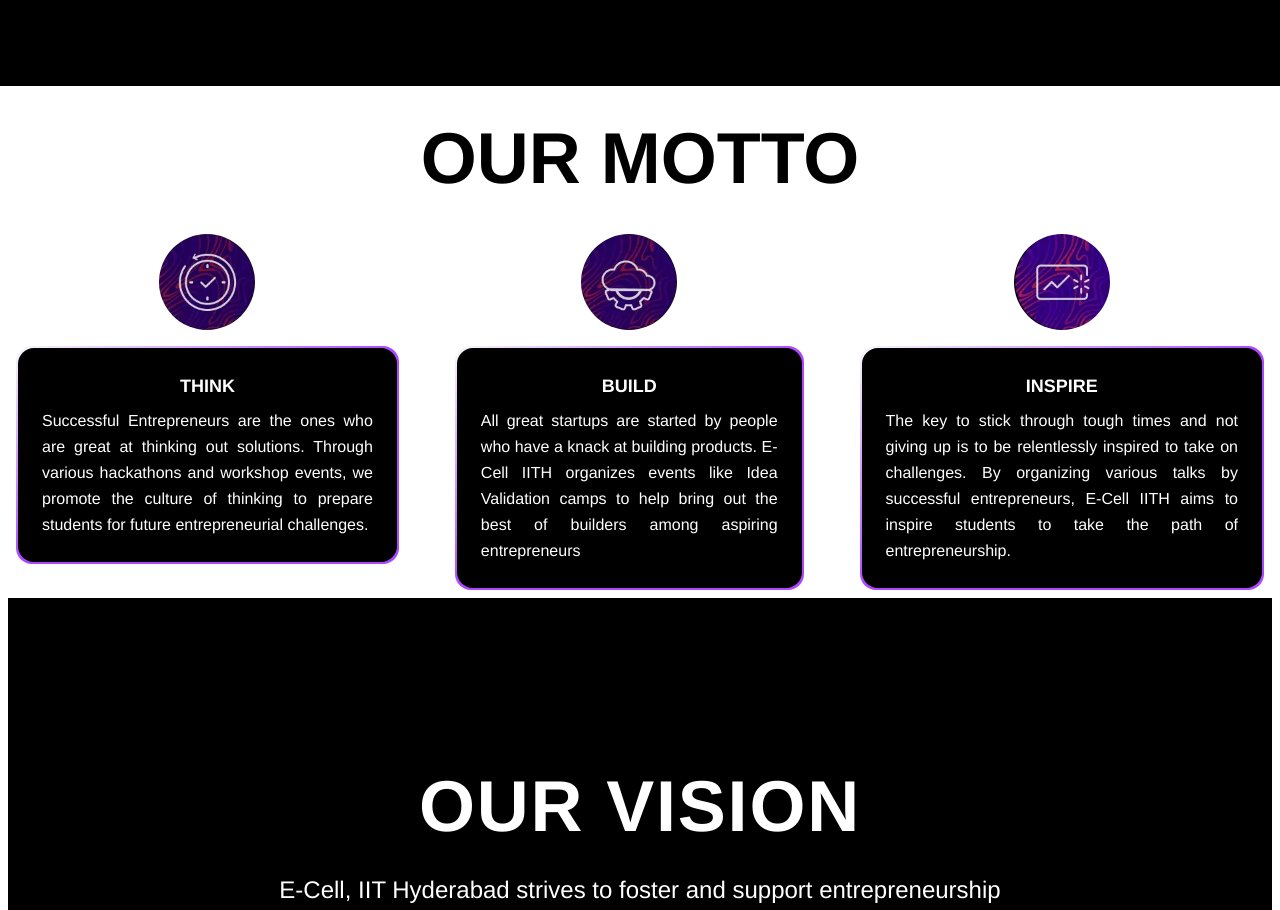
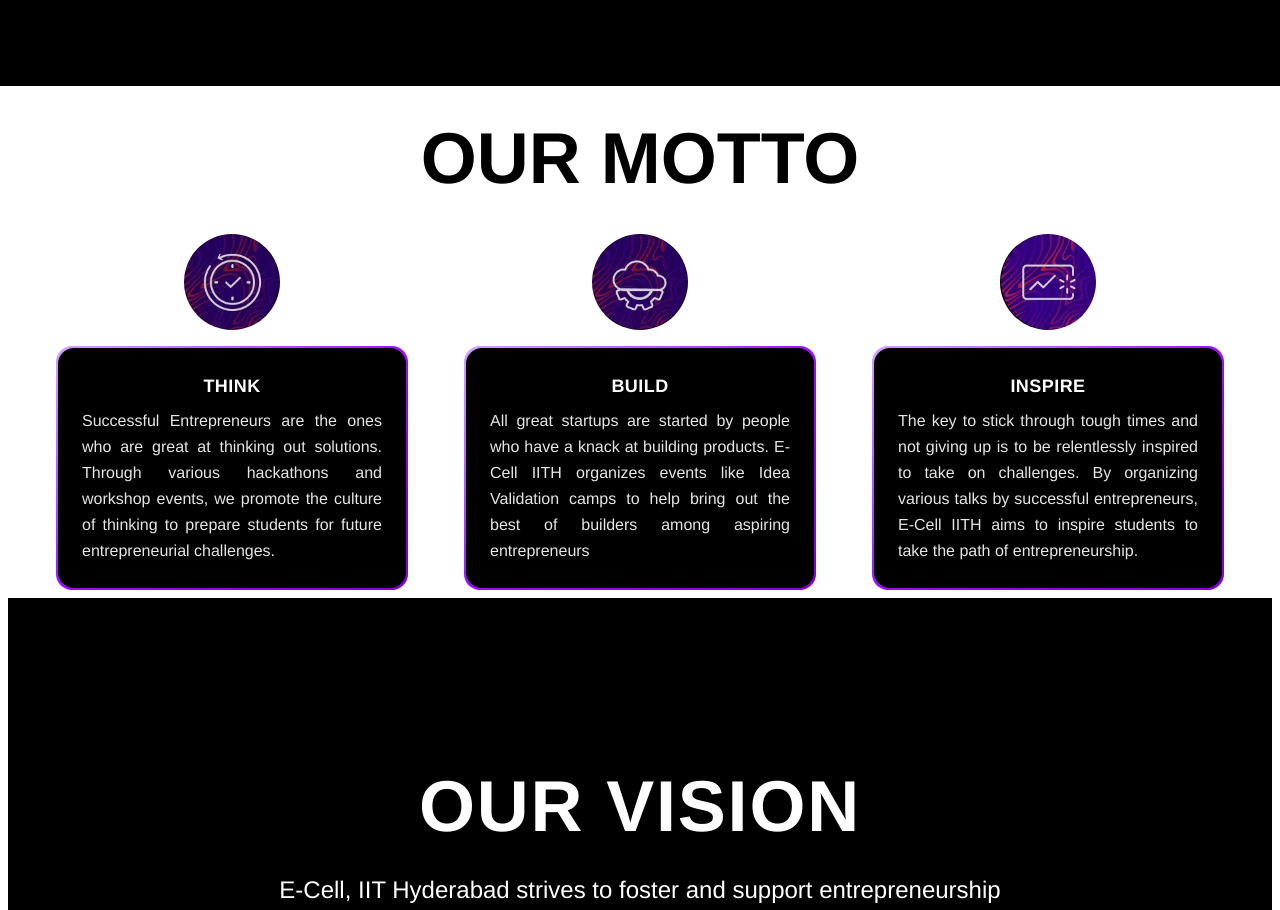
Before and after one commit to E-Cell-IITH/website-2025-26, a Next.js app: page / in a window 1280 px wide. Shown: the part 1340-2250 px from the top of the page. Built offline with nearby package versions, Linux system fonts and the light colour scheme.

Commit message:
changed the layout of our motto

```diff
--- a/package.json
+++ b/package.json
@@ -12,6 +12,7 @@
     "@emotion/react": "^11.14.0",
     "@emotion/styled": "^11.14.1",
     "@mui/material": "^7.2.0",
+    "framer-motion": "^12.23.6",
     "lucide-react": "^0.525.0",
     "next": "15.3.3",
     "react": "^19.0.0",
--- a/src/components/homeComponents/OurMottoSection.jsx
+++ b/src/components/homeComponents/OurMottoSection.jsx
@@ -1,11 +1,11 @@
-// components/OurMottoSection.js
+"use client"
+import dynamic from "next/dynamic";
 
-import Card from "./card";
-import AnimatedSection from "./animatedSection";
+const Card = dynamic(() => import("./card"), { ssr: false });
 
 export default function OurMottoSection() {
   return (
-    <AnimatedSection className="w-full flex flex-col items-center mt-9">
+    <div className="w-full flex flex-col items-center mt-9">
       <h2 className="text-2xl md:text-7xl font-bold mb-10">OUR MOTTO</h2>
       <div className="flex flex-col md:flex-row justify-center items-stretch gap-6">
         <Card
@@ -27,6 +27,6 @@ export default function OurMottoSection() {
           text="The key to stick through tough times and not giving up is to be relentlessly inspired to take on challenges. By organizing various talks by successful entrepreneurs, E-Cell IITH aims to inspire students to take the path of entrepreneurship."
         />
       </div>
-    </AnimatedSection>
+    </div>
   );
 }
--- a/src/components/homeComponents/card.jsx
+++ b/src/components/homeComponents/card.jsx
@@ -1,9 +1,18 @@
-// components/Card.jsx
+// components/MotionCard.jsx
+"use client";
+
+import { motion } from "framer-motion";
 import Image from "next/image";
 
-export default function Card(props) {
+export default function MotionCard(props) {
   return (
-    <div className="flex flex-col items-center text-center h-full max-w-7xl mx-auto px-4 animate-slide-in-limited">
+    <motion.div
+      initial={{ opacity: 0, y: 50 }}
+      whileInView={{ opacity: 1, y: 0 }}
+      viewport={{ once: true }}
+      transition={{ duration: 0.6 }}
+      className="flex flex-col items-center text-center h-full w-full max-w-sm mx-auto px-4 group"
+    >
       {/* Circle Image */}
       <div className="w-20 h-20 md:w-24 md:h-24 mb-4 relative">
         <Image
@@ -15,13 +24,12 @@ export default function Card(props) {
       </div>
 
       {/* Outer border */}
-      <div className="flex flex-col flex-1 w-full p-[2px] bg-gradient-to-br from-black/2 via-purple-500 to-purple-500 rounded-2xl">
-        {/* Inner box */}
+      <div className="flex flex-col flex-1 w-full p-[2px] bg-gradient-to-br from-purple-500/50 via-purple-600 to-purple-700 rounded-2xl transition-transform duration-300 group-hover:scale-[1.03] group-hover:shadow-purple-400/40 group-hover:shadow-lg">
         <div className="flex flex-col flex-1 bg-black rounded-2xl p-6 text-white">
-          <h3 className="text-lg font-bold mb-2">{props.title}</h3>
-          <p className="text-justify leading-relaxed flex-1">{props.text}</p>
+          <h3 className="text-lg font-bold mb-2 tracking-wide uppercase">{props.title}</h3>
+          <p className="text-justify leading-relaxed text-sm sm:text-base text-white/90">{props.text}</p>
         </div>
       </div>
-    </div>
+    </motion.div>
   );
 }
```
Also changed, not shown: 1 other file (tests, documents, lock files or other folders).
